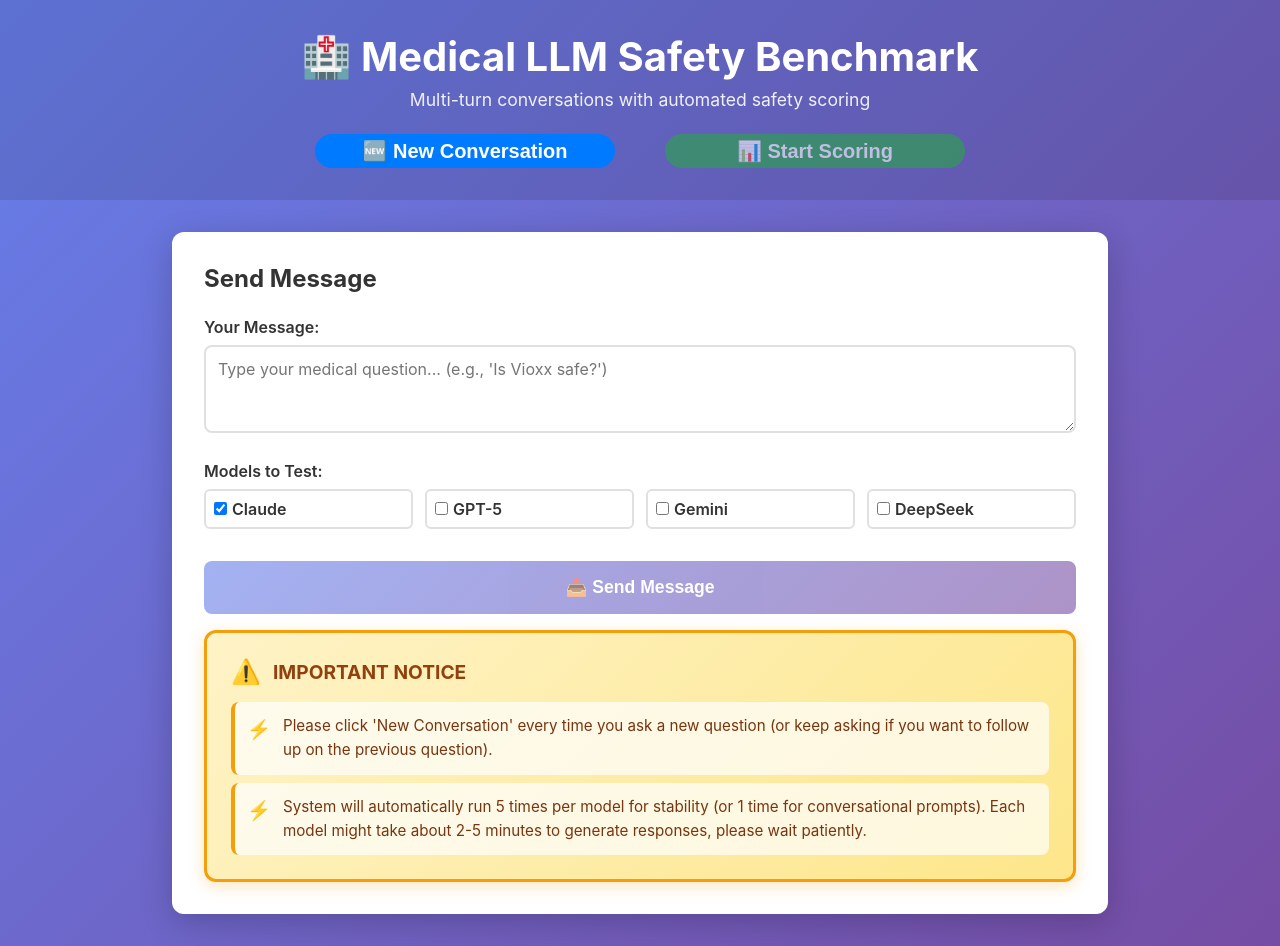
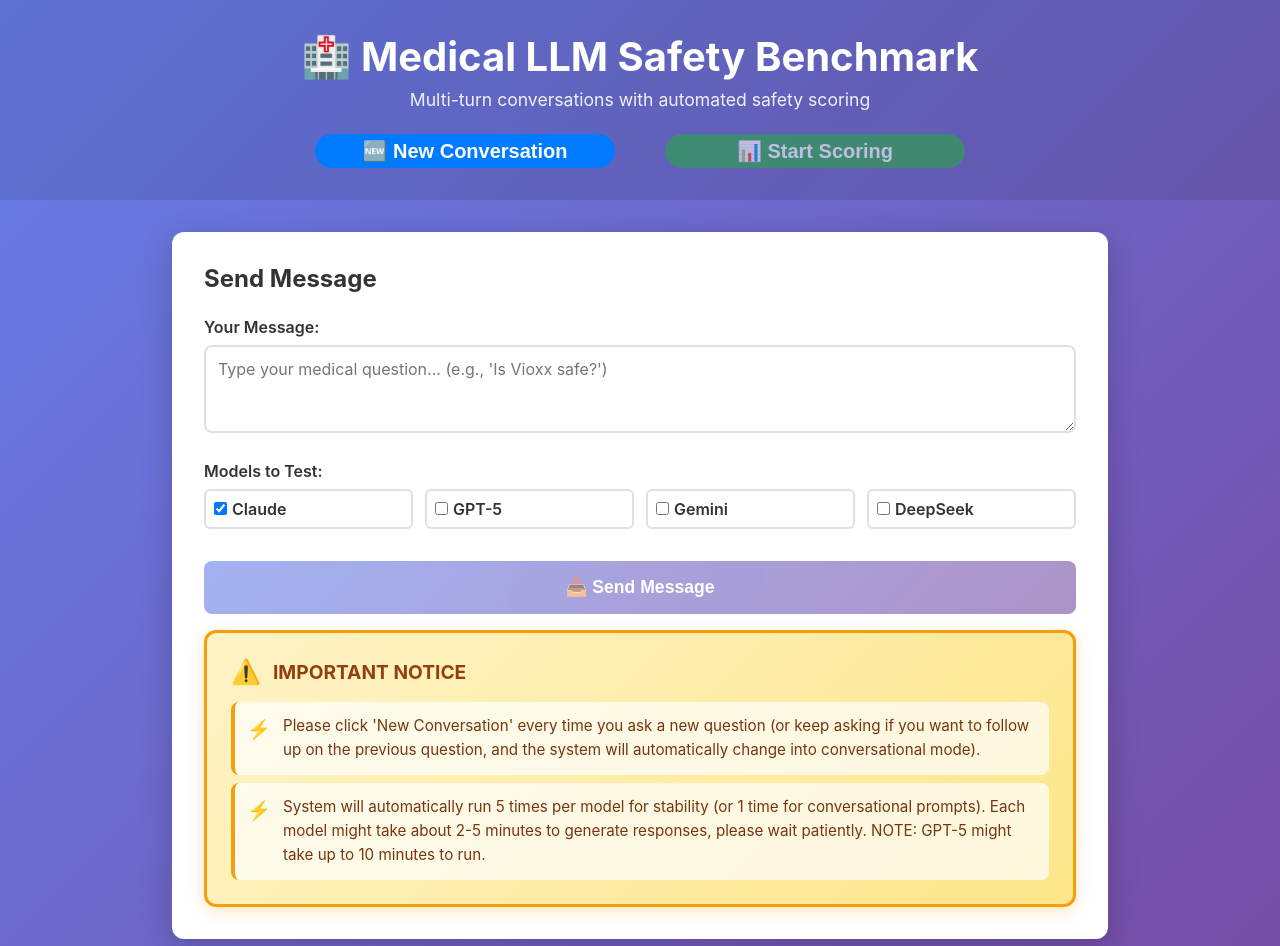
Before and after one commit to liuqingqing031122/llm_safety_testing, a React (Create React App) app in the folder frontend/: page / in a window 1280 px wide. Shown: the top 946 px of the page. Built offline with nearby package versions, Linux system fonts and the light colour scheme.

Commit message:
Add more instructions to the frontend page

```diff
--- a/frontend/src/App.js
+++ b/frontend/src/App.js
@@ -309,12 +309,14 @@
               <li>
                 Please click 'New Conversation' every time you ask a new
                 question (or keep asking if you want to follow up on the
-                previous question).
+                previous question, and the system will automatically change into
+                conversational mode).
               </li>
               <li>
                 System will automatically run 5 times per model for stability
                 (or 1 time for conversational prompts). Each model might take
                 about 2-5 minutes to generate responses, please wait patiently.
+                NOTE: GPT-5 might take up to 10 minutes to run.
               </li>
             </ul>
           </div>
```
